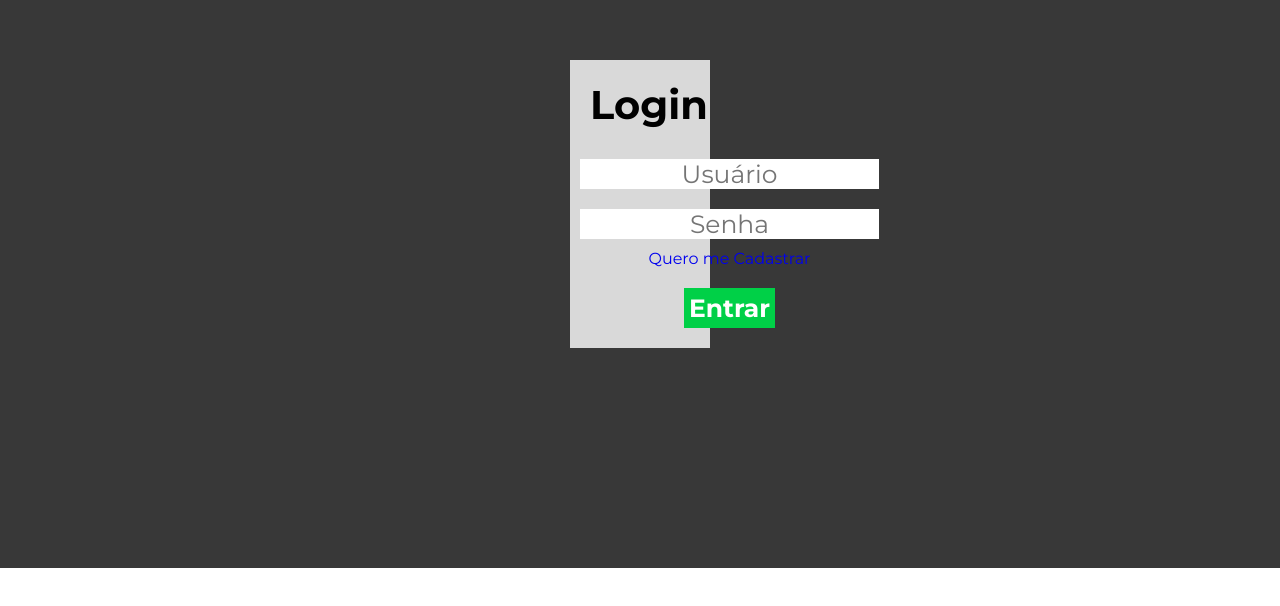
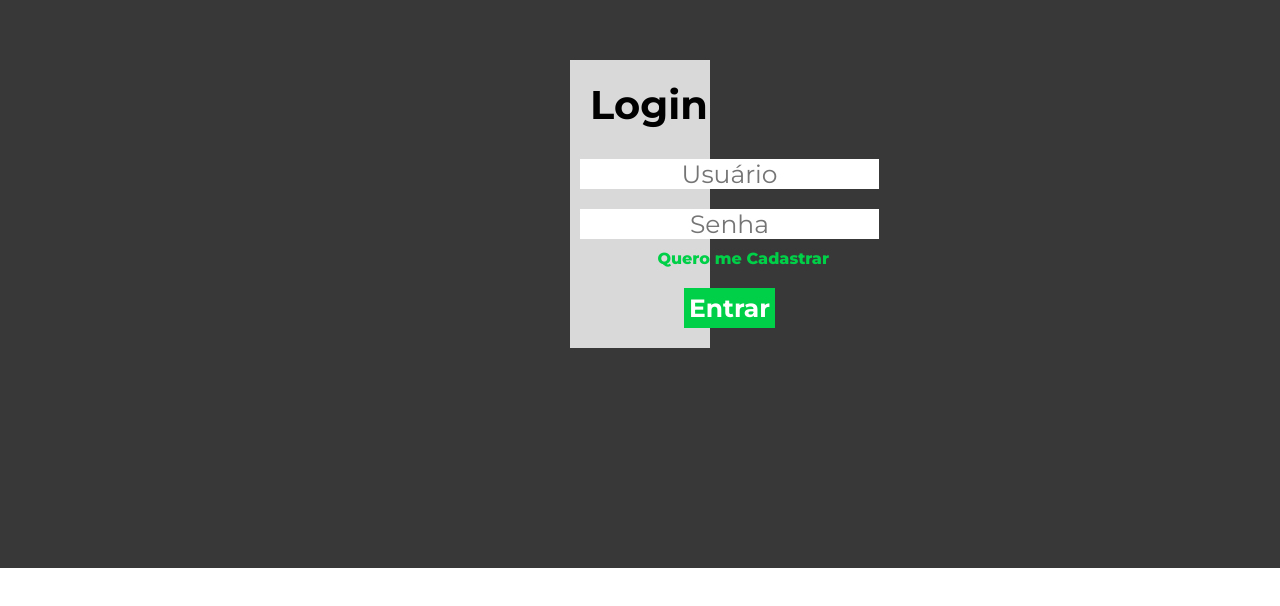
Before and after one commit to TomazPecoraro/GS2, a Next.js app: page / in a window 1280 px wide. Shown: the part 160-766 px from the top of the page. Built offline with nearby package versions, Linux system fonts and the light colour scheme.

Commit message:
Estilizando link do cadastro

```diff
--- a/src/components/login/login.module.css
+++ b/src/components/login/login.module.css
@@ -29,3 +29,11 @@
     margin: 20px;
     font-weight: 700;
 }
+
+.linkcadastro {
+    color:#00D047;
+    font-weight: 800;
+    display: flex;
+    justify-content: right;
+    margin-right: 60px;
+}
```
